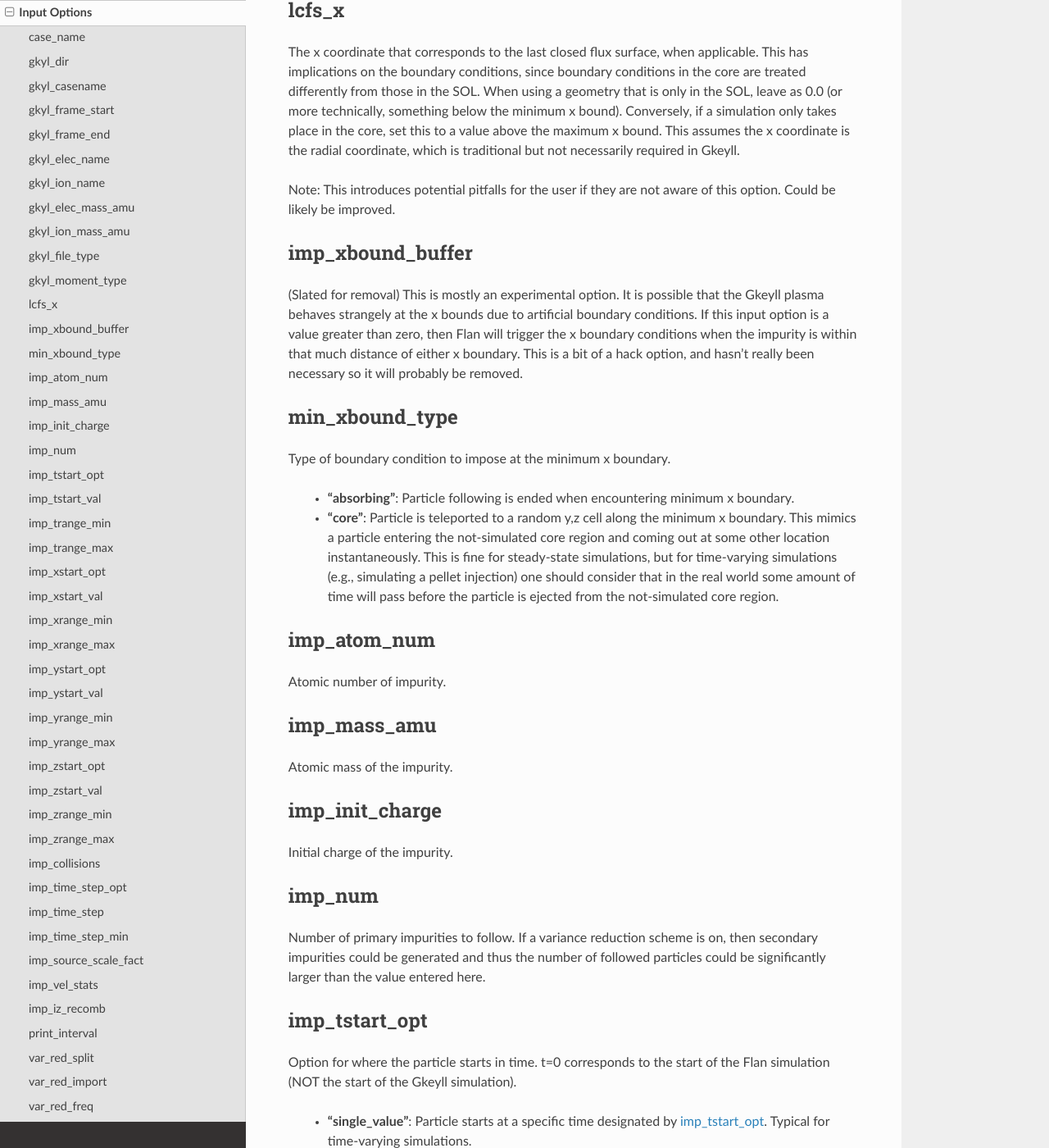
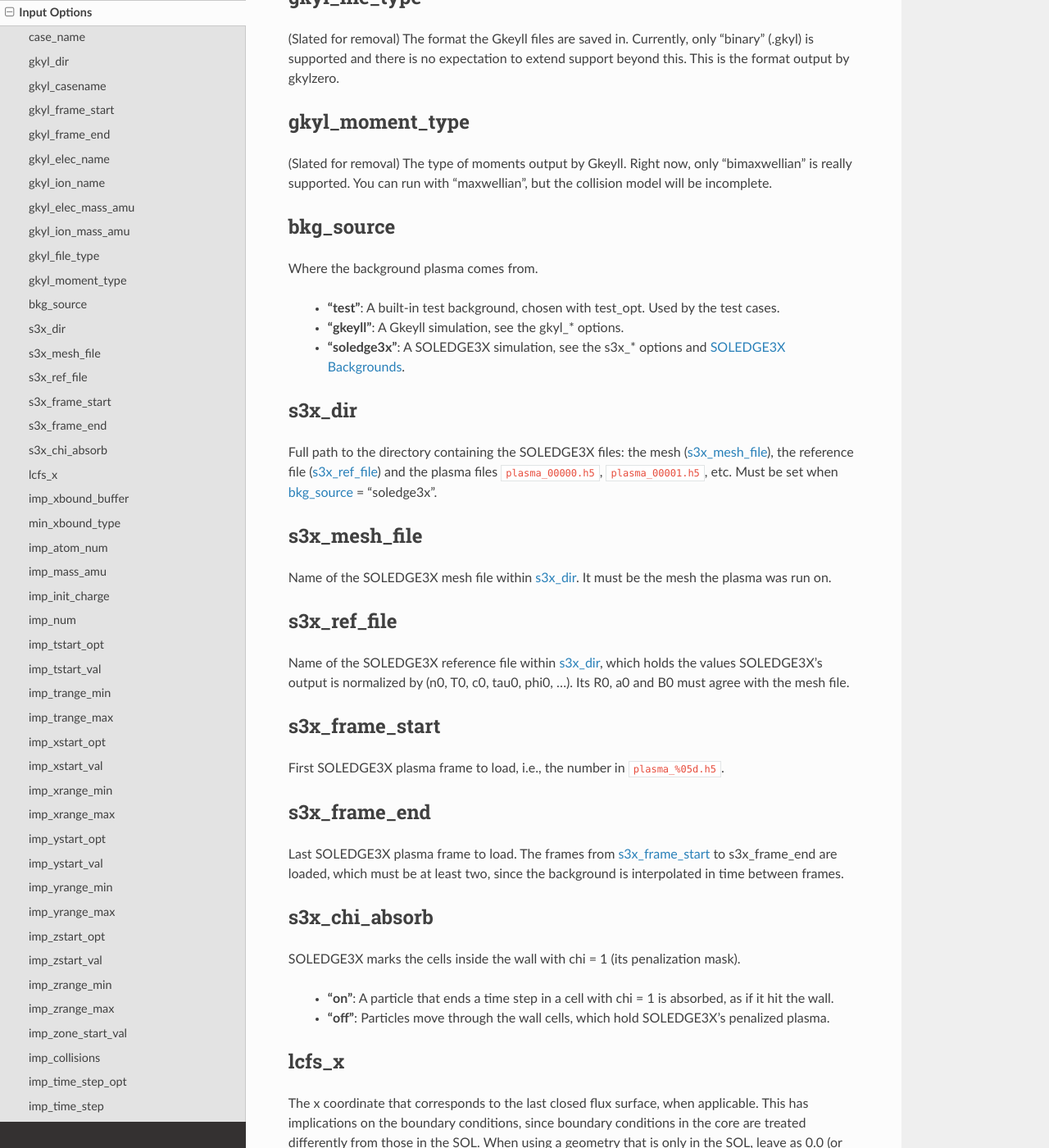
Before and after one commit to shawnzamperini/flan, a Sphinx documentation site: the page built from docs/source/input_options.rst, in a window 1280 px wide and 1400 px high, scrolled down 3331 px. Shown: the whole window at 82% size. Built offline with Sphinx 7.4.7 and the Read the Docs theme 3.1.0, drawn with Linux system fonts in a browser that asks for light colours; some of the changed text lies outside the part shown.

Commit message:
Add a SOLEDGE3X example input and documentation
regression/s3x_example.cpp runs W from the near-SOL outer midplane of
the DIII-D 167196 SOLEDGE3X case. The input options page documents
bkg_source and the new s3x_* and imp_zone_start_val options, and a new
SOLEDGE3X page explains the files, normalization, zones and their
coordinates, boundaries, ghost cells and the multi-zone output.

Co-Authored-By: Claude Opus 5.5 <noreply@anthropic.com>

```diff
--- a/docs/source/index.rst
+++ b/docs/source/index.rst
@@ -16,4 +16,5 @@ Contents
    installation.rst
    beginners_guide.rst
    input_options.rst
+   soledge3x.rst
    publications.rst
--- a/docs/source/input_options.rst
+++ b/docs/source/input_options.rst
@@ -57,6 +57,34 @@ Last Update: 8/22/25 (commit XXX)
    * - :ref:`gkyl_moment_type <gkyl_moment_type>`
      - Moment type used
      - "bimaxwellian"
+
+   * - :ref:`bkg_source <bkg_source>`
+     - Source of the background plasma
+     - "gkeyll"
+
+   * - :ref:`s3x_dir <s3x_dir>`
+     - Full path to the directory containing the SOLEDGE3X files
+     - "undefined"
+
+   * - :ref:`s3x_mesh_file <s3x_mesh_file>`
+     - SOLEDGE3X mesh file within :ref:`s3x_dir <s3x_dir>`
+     - "mesh_S3X.h5"
+
+   * - :ref:`s3x_ref_file <s3x_ref_file>`
+     - SOLEDGE3X reference (normalization) file within :ref:`s3x_dir <s3x_dir>`
+     - "refParam_raptorX.h5"
+
+   * - :ref:`s3x_frame_start <s3x_frame_start>`
+     - First SOLEDGE3X plasma frame
+     - 0
+
+   * - :ref:`s3x_frame_end <s3x_frame_end>`
+     - Last SOLEDGE3X plasma frame
+     - 1
+
+   * - :ref:`s3x_chi_absorb <s3x_chi_absorb>`
+     - Absorb particles inside the SOLEDGE3X wall
+     - "on"
 
    * - :ref:`lcfs_x <lcfs_x>`
      - LCFS x-location in Gkeyll simulation (if applicable)
@@ -149,6 +177,10 @@ Last Update: 8/22/25 (commit XXX)
    * - :ref:`imp_zrange_max <imp_zrange_max>`
      - z range maximum when :ref:`imp_zstart_opt <imp_zstart_opt>` = "range"
      - 0.0
+
+   * - :ref:`imp_zone_start_val <imp_zone_start_val>`
+     - Zone particles start in (numbered from 1)
+     - 1
 
    * - :ref:`imp_collisions <imp_collisions>`
      - Impurity collisions with background toggle
@@ -276,6 +308,48 @@ gkyl_moment_type
 
 (Slated for removal)
 The type of moments output by Gkeyll. Right now, only "bimaxwellian" is really supported. You can run with "maxwellian", but the collision model will be incomplete.
+
+bkg_source
+----------
+
+Where the background plasma comes from.
+
+  - **"test"**: A built-in test background, chosen with test_opt. Used by the test cases.
+  - **"gkeyll"**: A Gkeyll simulation, see the gkyl_* options.
+  - **"soledge3x"**: A SOLEDGE3X simulation, see the s3x_* options and :doc:`soledge3x`.
+
+s3x_dir
+-------
+
+Full path to the directory containing the SOLEDGE3X files: the mesh (:ref:`s3x_mesh_file <s3x_mesh_file>`), the reference file (:ref:`s3x_ref_file <s3x_ref_file>`) and the plasma files ``plasma_00000.h5``, ``plasma_00001.h5``, etc. Must be set when :ref:`bkg_source <bkg_source>` = "soledge3x".
+
+s3x_mesh_file
+-------------
+
+Name of the SOLEDGE3X mesh file within :ref:`s3x_dir <s3x_dir>`. It must be the mesh the plasma was run on.
+
+s3x_ref_file
+------------
+
+Name of the SOLEDGE3X reference file within :ref:`s3x_dir <s3x_dir>`, which holds the values SOLEDGE3X's output is normalized by (n0, T0, c0, tau0, phi0, ...). Its R0, a0 and B0 must agree with the mesh file.
+
+s3x_frame_start
+---------------
+
+First SOLEDGE3X plasma frame to load, i.e., the number in ``plasma_%05d.h5``.
+
+s3x_frame_end
+-------------
+
+Last SOLEDGE3X plasma frame to load. The frames from :ref:`s3x_frame_start <s3x_frame_start>` to s3x_frame_end are loaded, which must be at least two, since the background is interpolated in time between frames.
+
+s3x_chi_absorb
+--------------
+
+SOLEDGE3X marks the cells inside the wall with chi = 1 (its penalization mask).
+
+  - **"on"**: A particle that ends a time step in a cell with chi = 1 is absorbed, as if it hit the wall.
+  - **"off"**: Particles move through the wall cells, which hold SOLEDGE3X's penalized plasma.
 
 lcfs_x
 ------
@@ -414,6 +488,11 @@ imp_zrange_max
 
 Maximum z value when :ref:`imp_zstart_opt <imp_zstart_opt>` = "range".
 
+imp_zone_start_val
+------------------
+
+Zone particles start in, numbered from 1 like the SOLEDGE3X zones. The starting x, y and z (:ref:`imp_xstart_opt <imp_xstart_opt>`, etc.) are in that zone's coordinates. Gkeyll and test backgrounds have a single zone, so this must be 1 for them.
+
 imp_collisions
 --------------
 
```
Also changed, not shown: docs/source/soledge3x.rst (added, +54 -0 lines), 1 other file.
